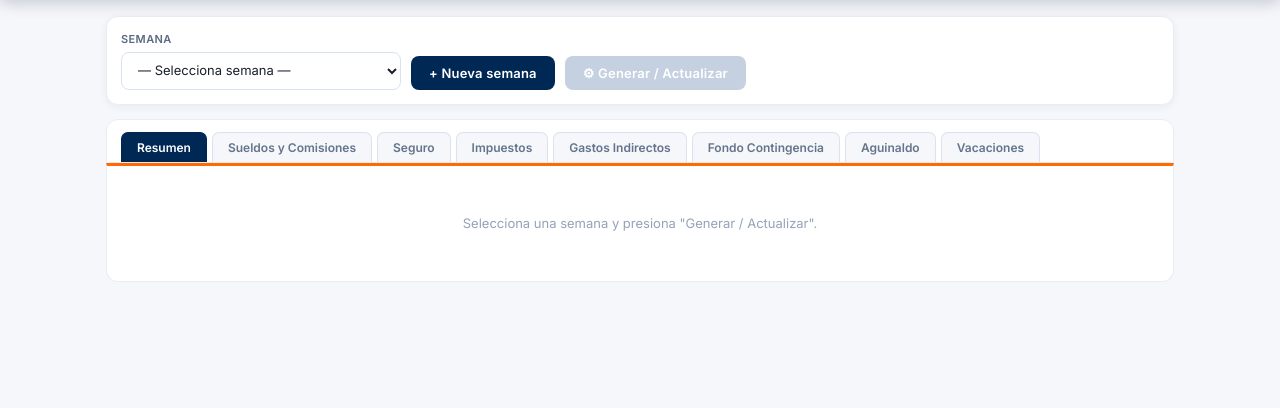
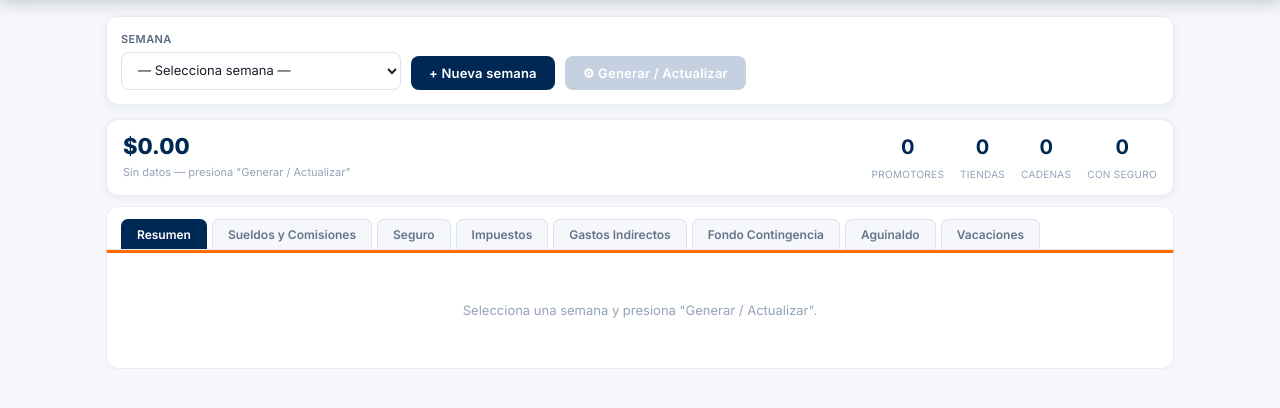
Before and after one commit to jirviato29-cell/gastos-cadenas, a Flask app: page /gastos in a window 1280 px wide. Shown: the part 62-470 px from the top of the page. Run offline with Flask 3, Linux system fonts and the light colour scheme; data that the repository does not hold is empty; some libraries are stand-ins or nearby versions.

Commit message:
feat: responsive mobile + fix auto-carga al seleccionar semana

```diff
--- a/static/style.css
+++ b/static/style.css
@@ -270,3 +270,109 @@ tfoot td {
   tfoot td { background: #002855 !important; color: #fff !important;
              -webkit-print-color-adjust: exact; print-color-adjust: exact; }
 }
+
+/* ── Hamburger (hidden on desktop) ───────────────────────── */
+.nav-toggle {
+  display: none;
+  flex-direction: column;
+  justify-content: center;
+  gap: 5px;
+  cursor: pointer;
+  background: none;
+  border: none;
+  padding: 8px;
+  flex-shrink: 0;
+}
+.nav-toggle span {
+  display: block;
+  width: 22px;
+  height: 2.5px;
+  background: #fff;
+  border-radius: 2px;
+}
+
+/* ── Mini-stats bar (gastos.html) ────────────────────────── */
+.mini-stats {
+  background: #fff;
+  border: 1px solid #E8EDF5;
+  border-radius: 12px;
+  padding: 12px 16px;
+  margin-bottom: 10px;
+  display: flex;
+  align-items: center;
+  gap: 16px;
+  box-shadow: 0 2px 8px rgba(0,28,75,.06);
+  flex-wrap: wrap;
+}
+.mini-total { flex: 1; min-width: 160px; }
+.mini-total #counter-total { font-size: 22px; font-weight: 800; color: #002855; display: block; line-height: 1.2; }
+.mini-total #counter-sub { font-size: 11px; color: #94A3B8; }
+.mini-nums { display: flex; gap: 16px; }
+.mini-nums > div { text-align: center; }
+.mini-nums span { font-size: 20px; font-weight: 700; color: #002855; display: block; }
+.mini-nums small { font-size: 10px; color: #94A3B8; text-transform: uppercase; letter-spacing: .3px; }
+
+/* ── Responsive Mobile (≤ 640px) ─────────────────────────── */
+@media (max-width: 640px) {
+  /* Topbar */
+  .topbar { flex-wrap: wrap; height: auto; padding: 10px 14px; row-gap: 0; }
+  .topbar-title { font-size: 13px; letter-spacing: 1.5px; flex: 1; text-align: left; padding-left: 10px; }
+  .topbar-left { flex: 0 0 auto; }
+
+  /* Hamburger visible */
+  .nav-toggle { display: flex; }
+
+  /* Nav dropdown */
+  nav {
+    display: none;
+    width: 100%;
+    flex-direction: column;
+    gap: 2px;
+    padding: 6px 0 10px;
+    order: 10;
+    border-top: 1px solid rgba(255,255,255,.15);
+    margin-top: 6px;
+  }
+  .topbar.nav-open nav { display: flex; }
+  nav a { padding: 10px 8px; font-size: 14px; border-radius: 8px; display: block; }
+
+  /* Layout */
+  .main { padding: 10px; }
+
+  /* Buttons — bigger touch targets */
+  .btn { padding: 12px 16px; font-size: 14px; min-height: 44px; }
+  .btn-edit, .btn-del { padding: 7px 12px; font-size: 12px; }
+
+  /* Inputs — 16px prevents iOS auto-zoom */
+  input, select, textarea { font-size: 16px; min-height: 44px; }
+
+  /* Modal full-width */
+  .modal { width: calc(100vw - 24px); padding: 20px 16px; }
+
+  /* Stat grids → 2 columns */
+  .stats { grid-template-columns: repeat(2, 1fr); }
+  .stat-row { gap: 6px; }
+  .stat-card { min-width: 0; flex: 1 1 calc(50% - 6px); }
+
+  /* Mini-stats compact */
+  .mini-stats { gap: 10px; padding: 10px 12px; }
+  .mini-total #counter-total { font-size: 18px; }
+  .mini-nums { gap: 10px; }
+  .mini-nums span { font-size: 16px; }
+
+  /* Tables — scroll inside .tab-body and existing overflow-x wrappers */
+  .tab-body { overflow-x: auto; -webkit-overflow-scrolling: touch; }
+  table { min-width: 480px; }
+  th, td { white-space: nowrap; padding: 8px 10px; }
+
+  /* Controls stack */
+  .controls { flex-direction: column; align-items: stretch; }
+  .controls select, select { min-width: 0; width: 100%; }
+
+  /* Balance page */
+  .estado { padding: 20px 14px; }
+  .resumen { padding: 20px 14px; }
+  .monto { min-width: 90px; font-size: 13px; }
+  .fila, .fila-sub { font-size: 13px; }
+  .utilidad-fila .monto { font-size: 22px; }
+}
--- a/templates/balance.html
+++ b/templates/balance.html
@@ -71,6 +71,7 @@ select{min-width:300px;}
 <div class="topbar">
   <div class="topbar-left"><img src="{{ url_for('static', filename='ATO.jpeg') }}" alt="ATO" class="topbar-logo" style="height:40px;width:auto;"></div>
   <h1 class="topbar-title">GASTOS CADENAS</h1>
+  <button class="nav-toggle" onclick="this.closest('.topbar').classList.toggle('nav-open')" aria-label="Menu"><span></span><span></span><span></span></button>
     <nav>
     <a href="/balance" class="active">Balance</a>
     <a href="/gastos">Gastos</a>
--- a/templates/comisiones.html
+++ b/templates/comisiones.html
@@ -32,6 +32,7 @@ tfoot td{text-align:right;}
 <div class="topbar">
   <div class="topbar-left"><img src="{{ url_for('static', filename='ATO.jpeg') }}" alt="ATO" class="topbar-logo" style="height:40px;width:auto;"></div>
   <h1 class="topbar-title">GASTOS CADENAS</h1>
+  <button class="nav-toggle" onclick="this.closest('.topbar').classList.toggle('nav-open')" aria-label="Menu"><span></span><span></span><span></span></button>
     <nav>
     <a href="/balance">Balance</a>
     <a href="/gastos">Gastos</a>
--- a/templates/comisiones_extra.html
+++ b/templates/comisiones_extra.html
@@ -24,6 +24,7 @@ tfoot td:last-child{text-align:right;}
 <div class="topbar">
   <div class="topbar-left"><img src="{{ url_for('static', filename='ATO.jpeg') }}" alt="ATO" class="topbar-logo" style="height:40px;width:auto;"></div>
   <h1 class="topbar-title">GASTOS CADENAS</h1>
+  <button class="nav-toggle" onclick="this.closest('.topbar').classList.toggle('nav-open')" aria-label="Menu"><span></span><span></span><span></span></button>
     <nav>
     <a href="/balance">Balance</a>
     <a href="/gastos">Gastos</a>
@@ -55,7 +56,7 @@ tfoot td:last-child{text-align:right;}
       </div>
     </div>
     <div id="msg" class="msg"></div>
-    <div id="tabla-wrap"><div class="empty">Selecciona una semana para ver las comisiones extra.</div></div>
+    <div id="tabla-wrap" style="overflow-x:auto;-webkit-overflow-scrolling:touch;"><div class="empty">Selecciona una semana para ver las comisiones extra.</div></div>
   </div>
 
 </div>
--- a/templates/gastos.html
+++ b/templates/gastos.html
@@ -34,6 +34,7 @@ tfoot td:last-child{font-size:14px;}
 <div class="topbar">
   <div class="topbar-left"><img src="{{ url_for('static', filename='ATO.jpeg') }}" alt="ATO" class="topbar-logo" style="height:40px;width:auto;"></div>
   <h1 class="topbar-title">GASTOS CADENAS</h1>
+  <button class="nav-toggle" onclick="this.closest('.topbar').classList.toggle('nav-open')" aria-label="Menu"><span></span><span></span><span></span></button>
     <nav>
     <a href="/balance">Balance</a>
     <a href="/gastos" class="active">Gastos</a>
@@ -58,6 +59,20 @@ tfoot td:last-child{font-size:14px;}
     </div>
     <button class="btn btn-azul" onclick="abrirModalSemana()">+ Nueva semana</button>
     <button class="btn btn-verde" id="btn-generar" onclick="generarGastos()" disabled>⚙ Generar / Actualizar</button>
+  </div>
+
+  <!-- Mini-stats bar -->
+  <div class="mini-stats">
+    <div class="mini-total">
+      <span id="counter-total">$0.00</span>
+      <small id="counter-sub">Sin datos — presiona "Generar / Actualizar"</small>
+    </div>
+    <div class="mini-nums">
+      <div><span id="mn-proms">0</span><small>Promotores</small></div>
+      <div><span id="mn-tiendas">0</span><small>Tiendas</small></div>
+      <div><span id="mn-cadenas">0</span><small>Cadenas</small></div>
+      <div><span id="mn-seguros">0</span><small>Con Seguro</small></div>
+    </div>
   </div>
 
   <!-- Pestañas -->
--- a/templates/promotores.html
+++ b/templates/promotores.html
@@ -36,6 +36,7 @@ td:first-child{text-align:left;font-weight:600;color:#002855;}
 <div class="topbar">
   <div class="topbar-left"><img src="{{ url_for('static', filename='ATO.jpeg') }}" alt="ATO" class="topbar-logo" style="height:40px;width:auto;"></div>
   <h1 class="topbar-title">GASTOS CADENAS</h1>
+  <button class="nav-toggle" onclick="this.closest('.topbar').classList.toggle('nav-open')" aria-label="Menu"><span></span><span></span><span></span></button>
     <nav>
     <a href="/balance">Balance</a>
     <a href="/gastos">Gastos</a>
--- a/templates/resumen.html
+++ b/templates/resumen.html
@@ -26,6 +26,7 @@ tfoot td:nth-child(4),tfoot td:nth-child(5),tfoot td:nth-child(6),tfoot td:nth-c
 <div class="topbar">
   <div class="topbar-left"><img src="{{ url_for('static', filename='ATO.jpeg') }}" alt="ATO" class="topbar-logo" style="height:40px;width:auto;"></div>
   <h1 class="topbar-title">GASTOS CADENAS</h1>
+  <button class="nav-toggle" onclick="this.closest('.topbar').classList.toggle('nav-open')" aria-label="Menu"><span></span><span></span><span></span></button>
     <nav>
     <a href="/balance">Balance</a>
     <a href="/gastos">Gastos</a>
--- a/templates/telcel.html
+++ b/templates/telcel.html
@@ -27,6 +27,7 @@ tfoot td{background:#EEF2F7;color:#1A202C;font-weight:700;border-top:2px solid #
 <div class="topbar">
   <div class="topbar-left"><img src="{{ url_for('static', filename='ATO.jpeg') }}" alt="ATO" class="topbar-logo" style="height:40px;width:auto;"></div>
   <h1 class="topbar-title">GASTOS CADENAS</h1>
+  <button class="nav-toggle" onclick="this.closest('.topbar').classList.toggle('nav-open')" aria-label="Menu"><span></span><span></span><span></span></button>
     <nav>
     <a href="/balance">Balance</a>
     <a href="/gastos">Gastos</a>
--- a/templates/tiendas.html
+++ b/templates/tiendas.html
@@ -24,6 +24,7 @@ td:first-child{font-weight:700;color:#002855;}
 <div class="topbar">
   <div class="topbar-left"><img src="{{ url_for('static', filename='ATO.jpeg') }}" alt="ATO" class="topbar-logo" style="height:40px;width:auto;"></div>
   <h1 class="topbar-title">GASTOS CADENAS</h1>
+  <button class="nav-toggle" onclick="this.closest('.topbar').classList.toggle('nav-open')" aria-label="Menu"><span></span><span></span><span></span></button>
     <nav>
     <a href="/balance">Balance</a>
     <a href="/gastos">Gastos</a>
```
